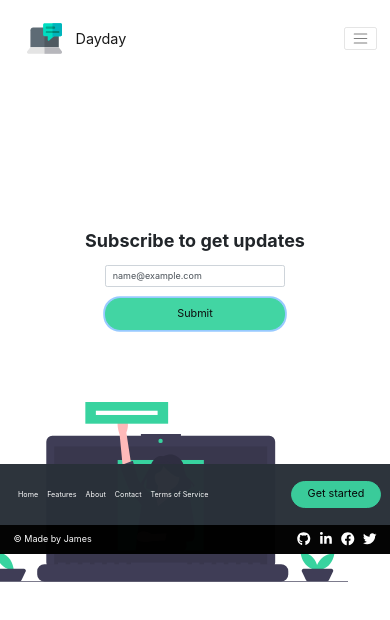
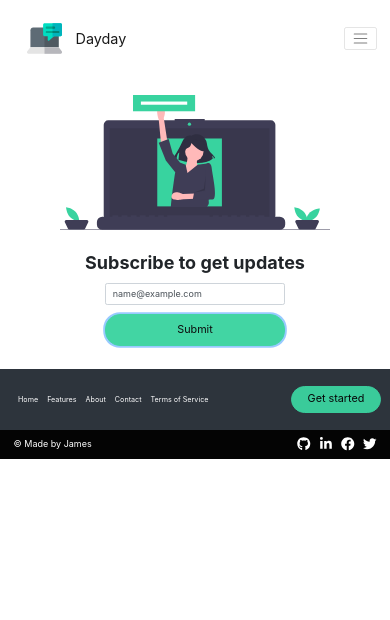
Before and after one commit to jte0711/simple-landing-page, a Next.js app: page /signup in a window 390 px wide. Both pictures are taken after typing "name@example.com" into the empty fields and a click on the input "Submit". Shown: the top 620 px of the page. Built offline with nearby package versions, Linux system fonts and the light colour scheme.

Commit message:
Add mobile view to signup page

```diff
--- a/components/subsForm.jsx
+++ b/components/subsForm.jsx
@@ -4,12 +4,12 @@ let formStyle = {
   // marginTop: "2.8rem"
   width: "20rem",
   marginTop: "1rem"
-}
+};
 
 let contentStyle = {
   marginTop: "5rem",
   height: "38rem"
-}
+};
 
 let bgImgStyle = {
   position: "relative",
@@ -32,17 +32,63 @@ let buttonStyle = {
 let labelStyle = {
   fontSize: "2rem",
   fontWeight: "bold"
-}
+};
+
+let contentStyleMb = {
+  marginTop: "2rem"
+};
+
+let bgImgStyleMb = {
+  position: "relative",
+  marginBottom: "2.5rem",
+  height: "15rem"
+};
+
+let labelStyleMb = {
+  fontSize: "2rem",
+  fontWeight: "bold",
+  marginBottom: "1rem"
+};
+
+let formStyleMb = {
+  width: "20rem",
+  marginBottom: "2.5rem"
+};
+
+let buttonStyleMb = {
+  width: "100%",
+  height: "3.575rem",
+  borderRadius: "15px",
+  fontSize: "1.2rem",
+  backgroundColor: "#38D39F",
+  borderColor: "#38D39F",
+  opacity: "95%",
+  color: "black",
+  marginTop: "1rem"
+};
 
 class SubsForm extends React.Component {
   constructor(props) {
     super(props);
     this.state = {
-      emailValue: ''
+      emailValue: '',
+      screenWidth: 1000
     };
 
     this.handleChange = this.handleChange.bind(this);
     this.handleSubmit = this.handleSubmit.bind(this);
+  }
+
+  componentDidMount(){
+    window.addEventListener("resize", this.resize.bind(this));
+    this.resize();
+  }
+
+  resize(){
+    let curWidth = window.innerWidth;
+    if (curWidth !== this.state.screenWidth) {
+        this.setState({screenWidth:curWidth});
+    }
   }
 
   handleChange(event) {
@@ -62,6 +108,10 @@ class SubsForm extends React.Component {
   }
 
   render() {
+
+    let isMobile = (this.state.screenWidth <= 720);
+
+    if (isMobile !== true){
       return (
         <div className="container-fluid" style={contentStyle}>
           <div className="row">
@@ -80,8 +130,24 @@ class SubsForm extends React.Component {
             </div>
           </div>
         </div>
-
       );
+    } else {
+      return(
+        <div className="container-fluid" style={contentStyleMb}>
+          <div className="d-flex flex-column align-items-center">
+            <div className="bgImage">
+              <img src="/images/undraw_online_ad_mg4t.svg" alt="Background image" style={bgImgStyleMb}/>
+            </div>
+            <h1 style={labelStyleMb}>Subscribe to get updates</h1>
+            <form id="contactForm" onSubmit={this.handleSubmit} className="form-submit" style={formStyleMb}>
+              {/* <label className="formLabel" style={labelStyle}>Subscribe to get updates</label> */}
+              <input type="email" value={this.state.emailValue} onChange={this.handleChange} id="inputEmail" className="form-control" placeholder="Write your email here" required="" autoFocus=""/>
+              <input className="btn btn-primary" type="submit" value="Submit" style={buttonStyleMb}/>
+            </form>
+          </div>
+        </div>
+      );
+    }
   }
 }
 
```
Lines whose indentation alone changed are shown as unchanged.
